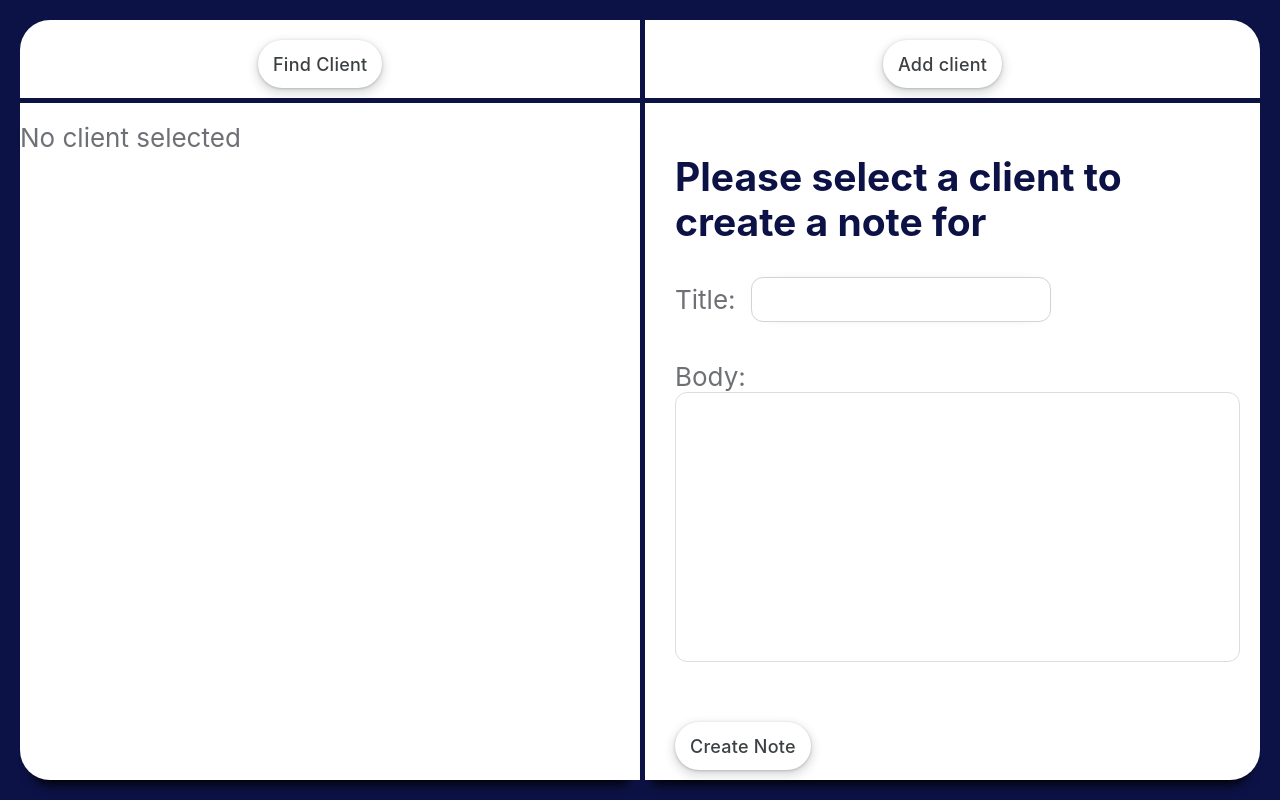
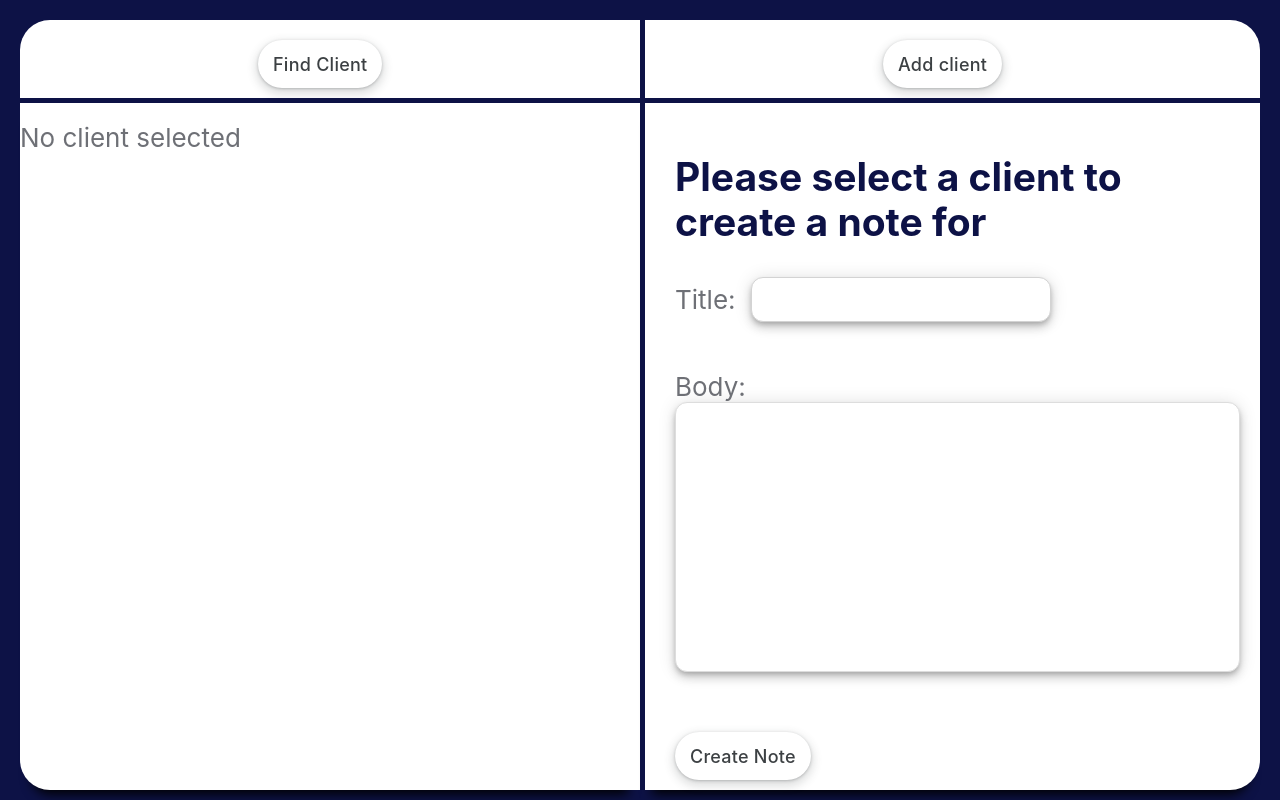
Before and after one commit to SM1LE21/SM1LE21.github.io, a React (Create React App) app: page / in a window 1280 px wide. Built offline with nearby package versions, Linux system fonts and the light colour scheme.

Commit message:
box-shadow update for input + textarea

```diff
--- a/src/App.css
+++ b/src/App.css
@@ -231,6 +231,8 @@ li {
   font-size: inherit;
   font-family: inherit;
   margin-left: 15px;
+  box-shadow: rgba(0, 0, 0, .2) 0 3px 5px -1px,rgba(0, 0, 0, .14) 0 6px 10px 0,rgba(0, 0, 0, .12) 0 1px 18px 0;
+  margin-bottom: 10px;
 }
 .search_input:hover {
   border: 2px solid lightgrey;
--- a/src/components/CreateTicket.jsx
+++ b/src/components/CreateTicket.jsx
@@ -65,7 +65,7 @@ const CreateTicket = ({ clientId = '' , handleButtonPress} = {}) => {
               <br />
               <label htmlFor="body">Body:</label>
               <textarea
-              style={{borderRadius: '12px'}}
+                style={{borderRadius: '12px', boxShadow: 'rgba(0, 0, 0, .2) 0 3px 5px -1px,rgba(0, 0, 0, .14) 0 6px 10px 0,rgba(0, 0, 0, .12) 0 1px 18px 0'}}
                 id="body"
                 value={body}
                 onChange={(e) => setBody(e.target.value)}
```
